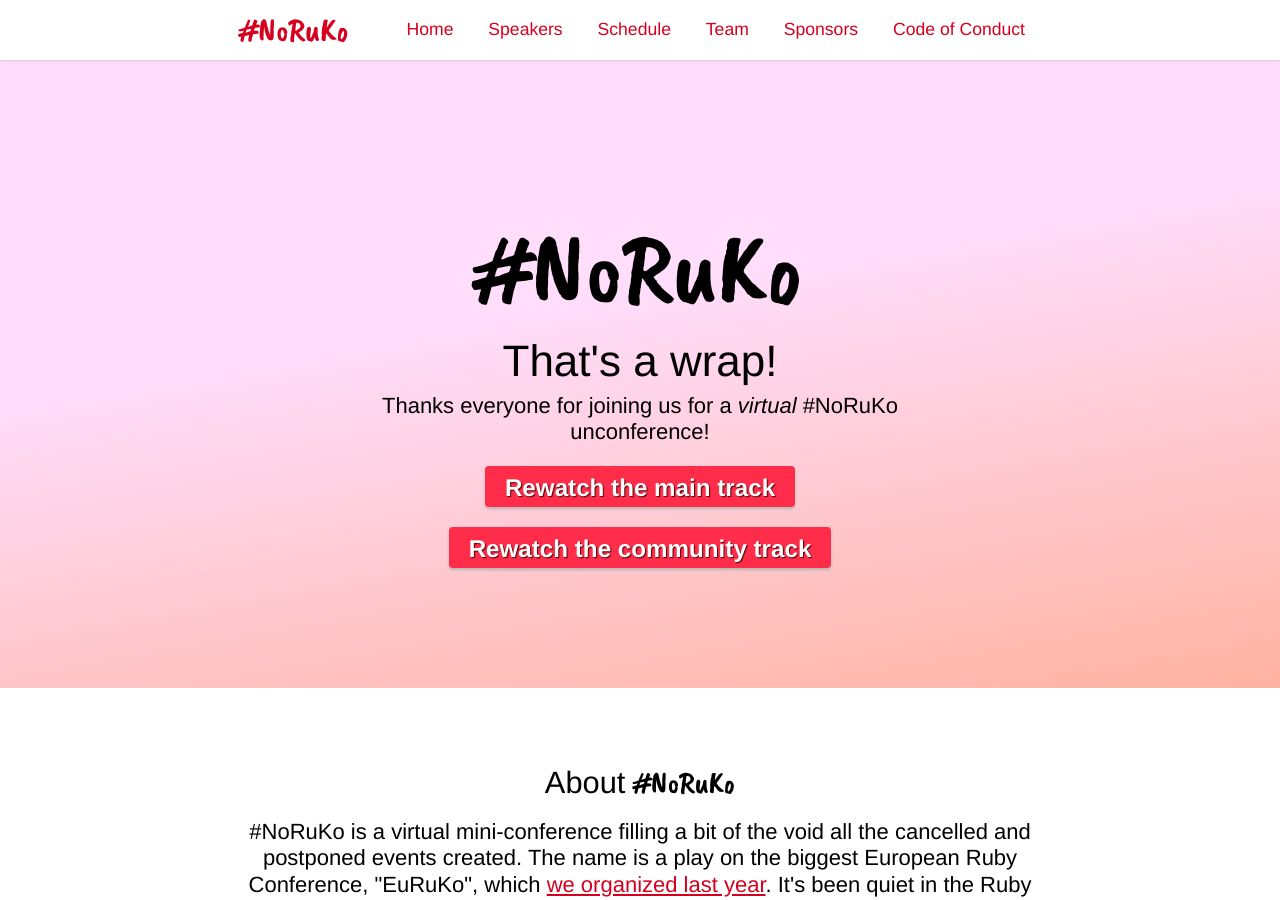
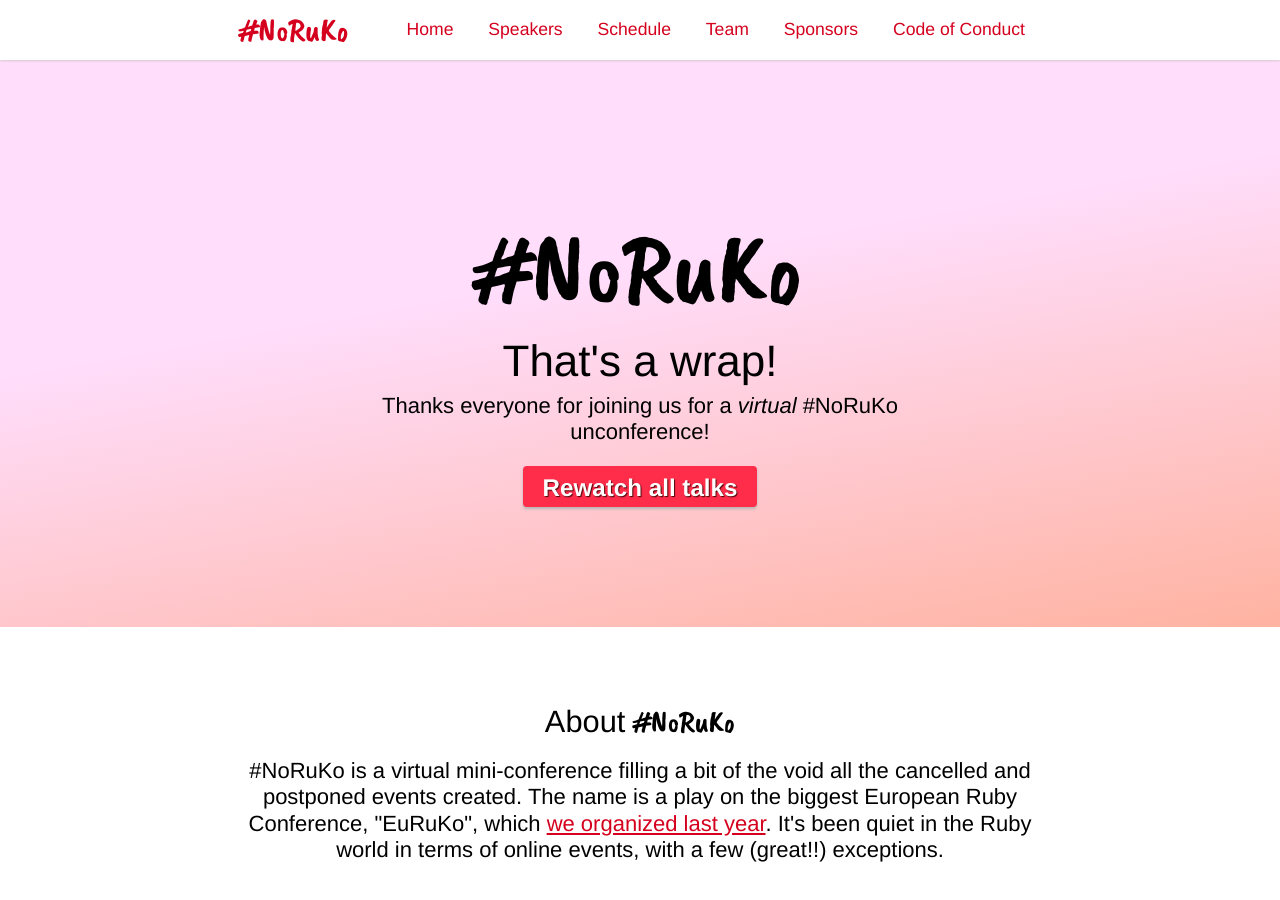
Before and after one commit to rubynl/noruko.org, a Jekyll site: the page built from index.html, in a window 1280 px wide and 900 px high. Built offline with Jekyll 4.4.1, drawn with Linux system fonts in a browser that asks for light colours.

Commit message:
Update rewatch link to playlist
Link to playlist instead of livestream recordings for easier viewing.

```diff
--- a/index.html
+++ b/index.html
@@ -11,11 +11,8 @@ layout: default
         <p class="description">Thanks everyone for joining us for a <em>virtual</em> #NoRuKo unconference!</p>
 
         <div class="livestreams">
-          <a href="https://www.youtube.com/watch?v=UUK65-8iLms" class="button" target="_blank" rel="noopener noreferrer">
-            Rewatch the main track
-          </a>
-          <a href="https://www.youtube.com/watch?v=vqtjB-Wfqzk" class="button" target="_blank" rel="noopener noreferrer">
-            Rewatch the community track
+          <a href="https://www.youtube.com/playlist?list=PL9_A7olkztLlmJIAc567KQgKcMi7-qnjg" class="button" target="_blank" rel="noopener noreferrer">
+            Rewatch all talks
           </a>
         </div>
       </div>
```
